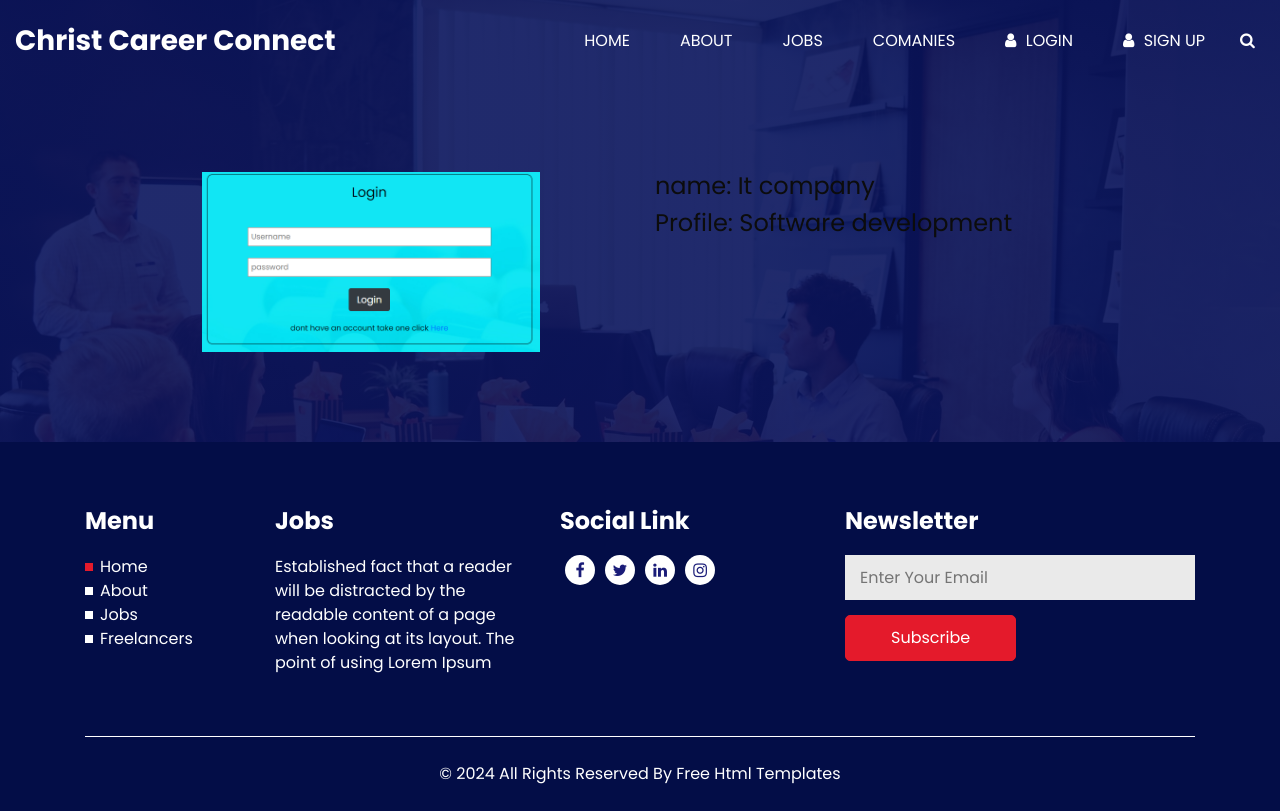
After one commit to pramodthundathil/Career_connect, a Django app: page /ComapnyView/1 in a window 1280 px wide. The commit adds this page. Run offline with Django 5.2, Linux system fonts and the light colour scheme; data comes from the database, SQL or seed files in the repository; some libraries are stand-ins or nearby versions.

```diff
--- a/Home/urls.py
+++ b/Home/urls.py
@@ -22,5 +22,6 @@ urlpatterns = [
     path("AddResumewritingTip",views.AddResumewritingTip,name="AddResumewritingTip"),
     path("deletetip/<int:pk>",views.deletetip,name="deletetip"),
     path("ResumeTips",views.ResumeTips,name="ResumeTips"),
+    path("ComapnyView/<int:pk>",views.ComapnyView,name="ComapnyView"),
 
 ]
--- a/Home/views.py
+++ b/Home/views.py
@@ -260,3 +260,11 @@ def deletetip(request,pk):
 def ResumeTips(request):
     tip = ResumeWritingTips.objects.all()
     return render(request,"tips.html",{"tip":tip})
+
+def ComapnyView(request,pk):
+
+    company = RecruiterData.objects.get(id = pk)
+    context = {
+        "company":company
+    }
+    return render(request,"viewcompany.html",context)
--- a/templates/index.html
+++ b/templates/index.html
@@ -365,7 +365,7 @@
       </div>
       <div class="row">
       {% for company in companies %}
-
+      <a href="{%url 'ComapnyView' company.id%}" style="text-decoration: none;">
         <div class="col-md-6 col-lg-4 mx-auto">
           <div class="box">
             <div class="img-box">
@@ -396,7 +396,7 @@
             </div>
           </div>
         </div>
-
+      </a>
       {% endfor %}
 
 
--- /dev/null
+++ b/templates/viewcompany.html
@@ -0,0 +1,30 @@
+{% extends "index.html" %}
+{% load static %}
+{% block content %}
+<style>
+    .contents{
+        width:70%;
+        margin: auto;
+        margin-top: 80px;
+        margin-bottom: 80px;
+        padding: 10px;
+    }
+</style>
+
+<div class="contents">
+    <div class="row">
+        <div class="col">
+            <img src="{{company.conmpany_logo_or_photo.url}}" style="width:80%" alt="">
+
+        </div>
+        <div class="col">
+            <h4>name: {{company.profile}} </h4>
+            <h4>Profile: {{company.field_of_work}}</h4>
+
+        </div>
+    </div>
+
+
+</div>
+
+{% endblock %}
```
